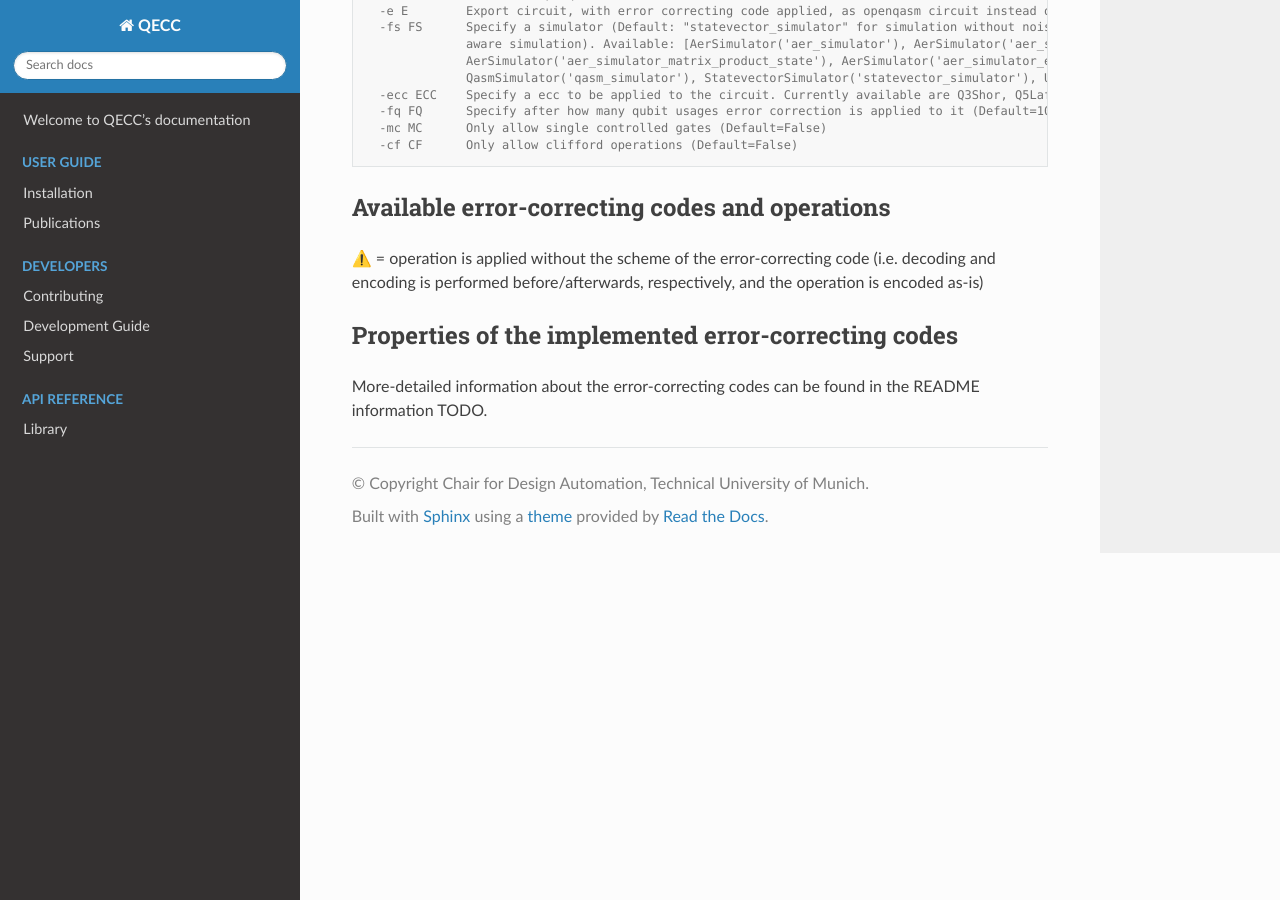
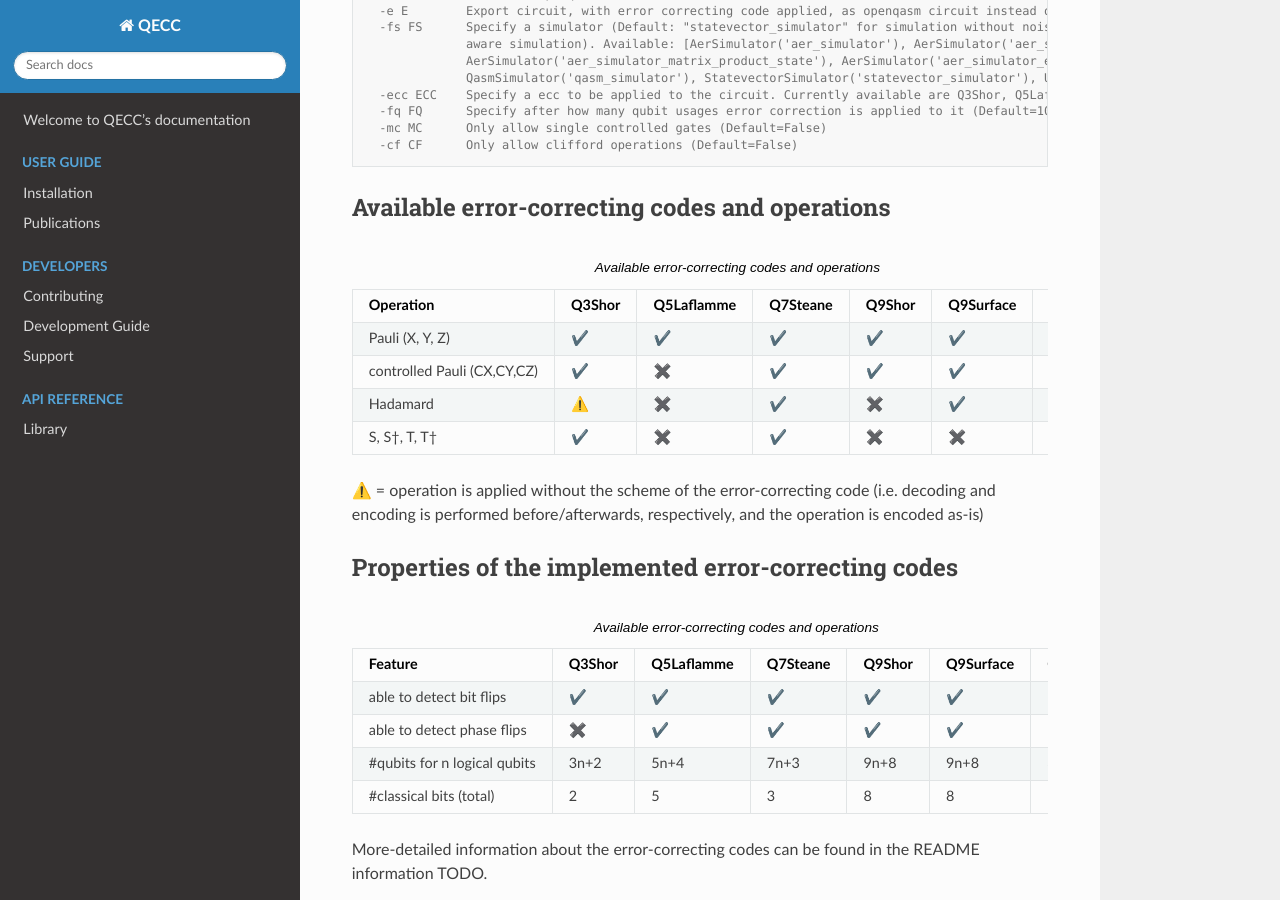
Before and after one commit to cda-tum/mqt-qecc, a Sphinx documentation site: the page built from docs/source/EccFramework.rst, in a window 1280 px wide and 900 px high, scrolled down 2194 px. Built offline with Sphinx 7.4.7 and the Read the Docs theme 2.0.0, drawn with Linux system fonts in a browser that asks for light colours; the version number could not be read and is left out.

Commit message:
Update EccFramework.rst
Fix table syntax errors

```diff
--- a/docs/source/EccFramework.rst
+++ b/docs/source/EccFramework.rst
@@ -112,7 +112,7 @@ Available error-correcting codes and operations
     - Q9Shor
     - Q9Surface
     - Q18Surface
-  * Pauli (X, Y, Z)
+  * - Pauli (X, Y, Z)
     - ✔️
     - ✔️
     - ✔️
@@ -150,7 +150,8 @@ Properties of the implemented error-correcting codes
   :widths: 22 13 13 13 13 13 13
   :header-rows: 1
 
-  * - Q3Shor
+  * - Feature
+    - Q3Shor
     - Q5Laflamme
     - Q7Steane
     - Q9Shor
```
